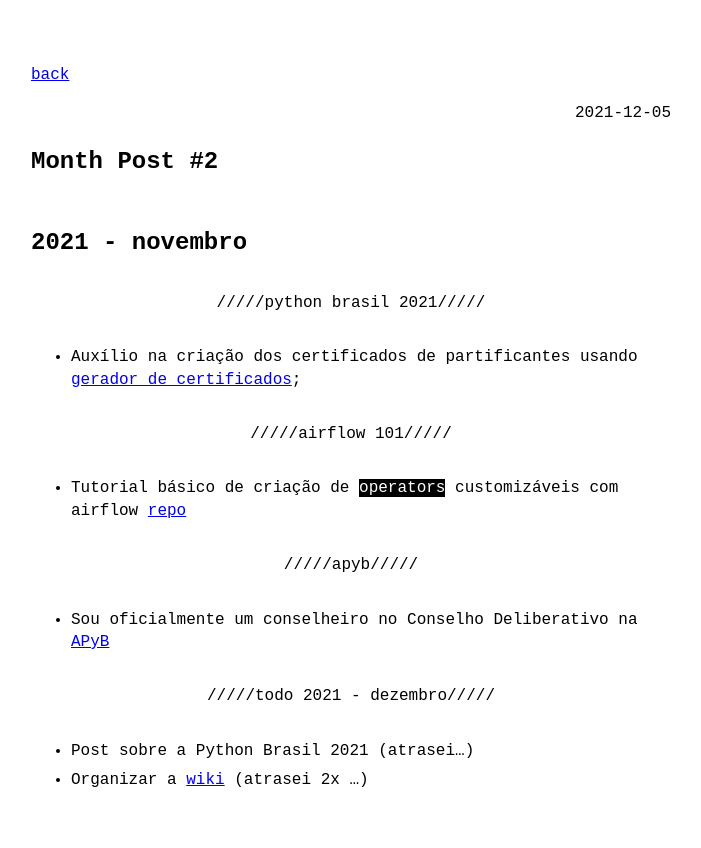
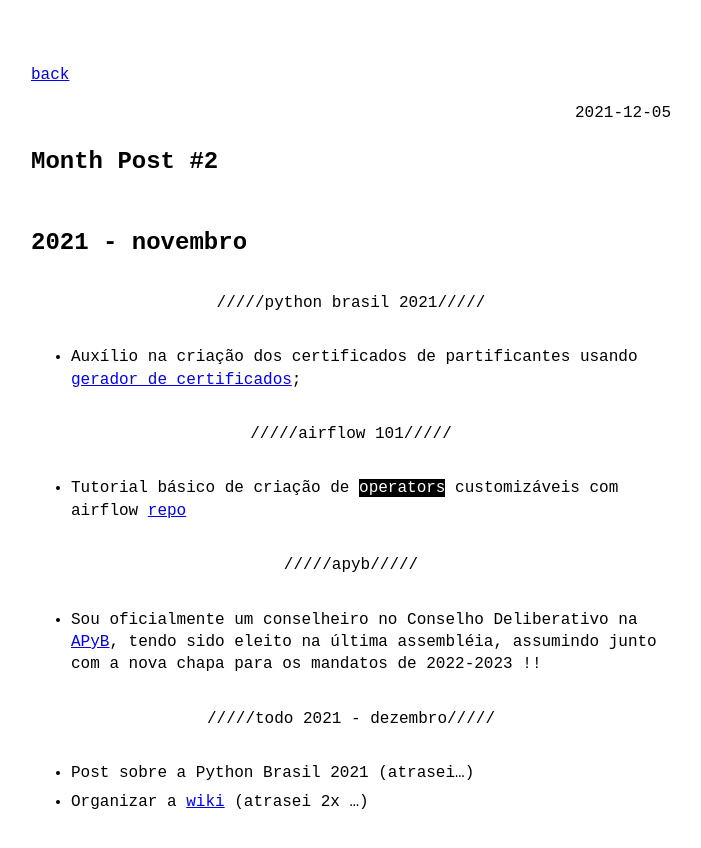
Before and after one commit to gabubellon/gabubellon.github.io, a Jekyll site: the page built from _posts/2021-12-05-month-post-02.md, in a window 1280 px wide. Shown: the top 848 px of the page, without its empty margins (289-990 px from the left). Built offline with Jekyll 4.4.1, drawn with Linux system fonts in a browser that asks for light colours; nearby versions of some CDN libraries.

Commit message:
ajustando mensagem

```diff
--- a/_posts/2021-12-05-month-post-02.md
+++ b/_posts/2021-12-05-month-post-02.md
@@ -22,7 +22,7 @@
 ---
 {: data-content="apyb"}
 
-* Sou oficialmente um conselheiro no Conselho Deliberativo na [APyB](https://twitter.com/apyb/status/1466053867150491650)
+* Sou oficialmente um conselheiro no Conselho Deliberativo na [APyB](https://twitter.com/apyb/status/1466053867150491650), tendo sido eleito na última assembléia, assumindo junto com a nova chapa para os mandatos de 2022-2023 !!
 
 ---
 {: data-content="todo 2021 - dezembro"}
```
